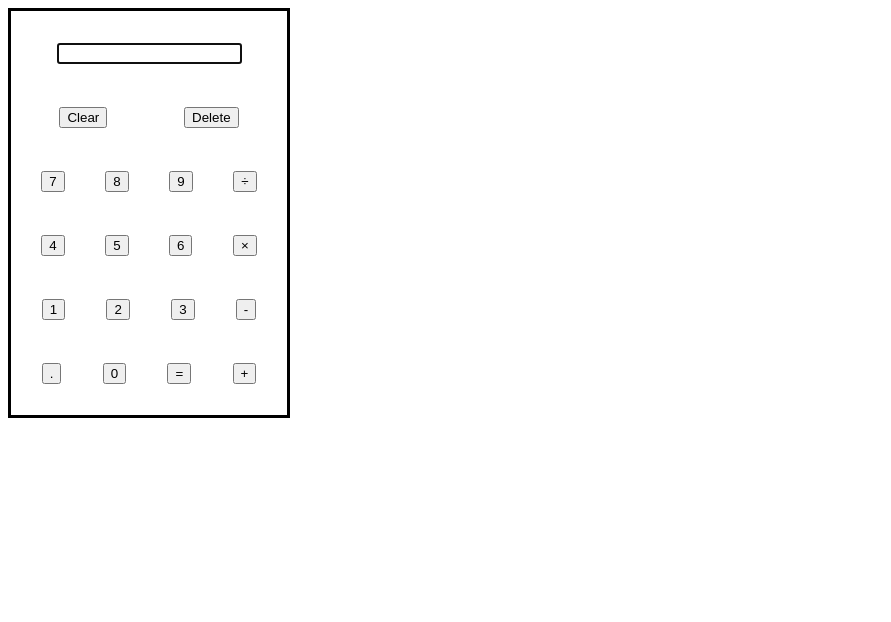
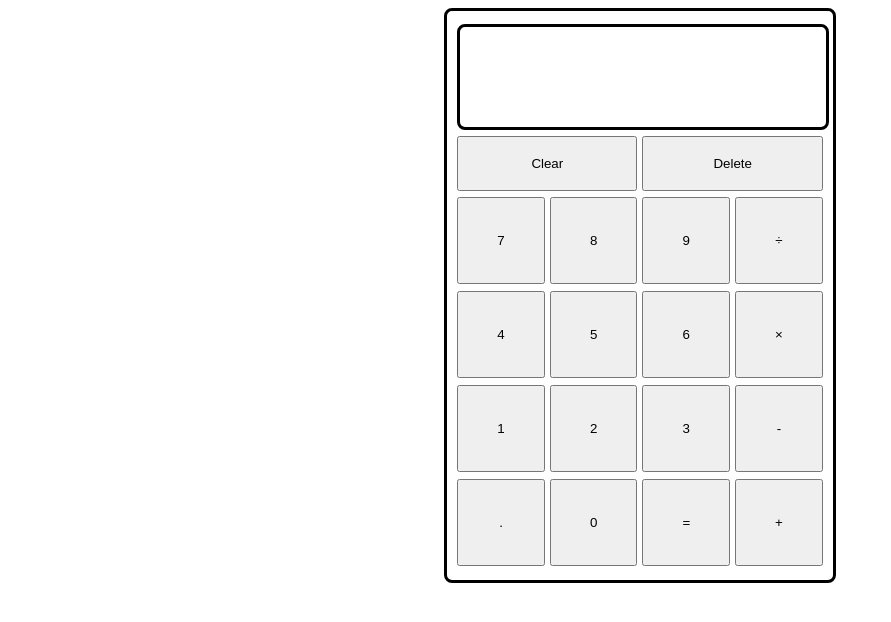
Before and after one commit to SanishPoudel/Calculator, a plain HTML site: page index.html in a window 1280 px wide. Shown: the whole page, without its empty margins (0-891 px from the left). Drawn offline with Linux system fonts and the light colour scheme.

Commit message:
replaced the input fields with divs

```diff
--- a/index.html
+++ b/index.html
@@ -11,7 +11,8 @@
 
             <div class="display">
                 <!-- For the display -->
-                <input type="text" autocomplete="off" autofocus>
+                <div class="disp1"></div>
+                <div class="disp2"></div>
             </div>
 
             <div class="erase">
--- a/style.css
+++ b/style.css
@@ -1,3 +1,12 @@
+div{
+    overflow: hidden;
+}
+
+body {
+    display: flex;
+    justify-content: center;
+}
+
 .calc {
     /* for the entire container */
     display: flex;
@@ -6,37 +15,51 @@
     border: solid;
     border-color: black;
     padding: 10px;
-    width: calc(100%/5);
+    width: calc(100%/3.5);
     aspect-ratio: 1/1.5;
     position: absolute;
+    flex-shrink: 2;
+    border-radius: 8px;
 }
 
 .display {
     display: flex;
+    flex-direction: column;
     justify-content: center;
+    align-items: center;
+    width: 100%;
+    height: 100px;
+    border: solid;
+    border-color: black;
+    border-radius: 8px;
 }
 
 .erase {
     display: flex;
     justify-content: space-around;
+    gap: 5px;
 }
 
-.row1 {
-    display: flex;
-    justify-content: space-around;
+.clear,
+.delete,
+.nums,
+.operators {
+    width: 100%;
+    aspect-ratio: 1/0.3;
+    margin: 0 0 0;
+    padding: 0 0 0;
 }
 
-.row2 {
-    display: flex;
-    justify-content: space-around;
+.nums,
+.operators {
+    aspect-ratio: 1/1;
 }
 
-.row3 {
-    display: flex;
-    justify-content: space-around;
-}
-
+.row1,
+.row2,
+.row3,
 .row4 {
     display: flex;
     justify-content: space-around;
+    gap: 5px;
 }
```
